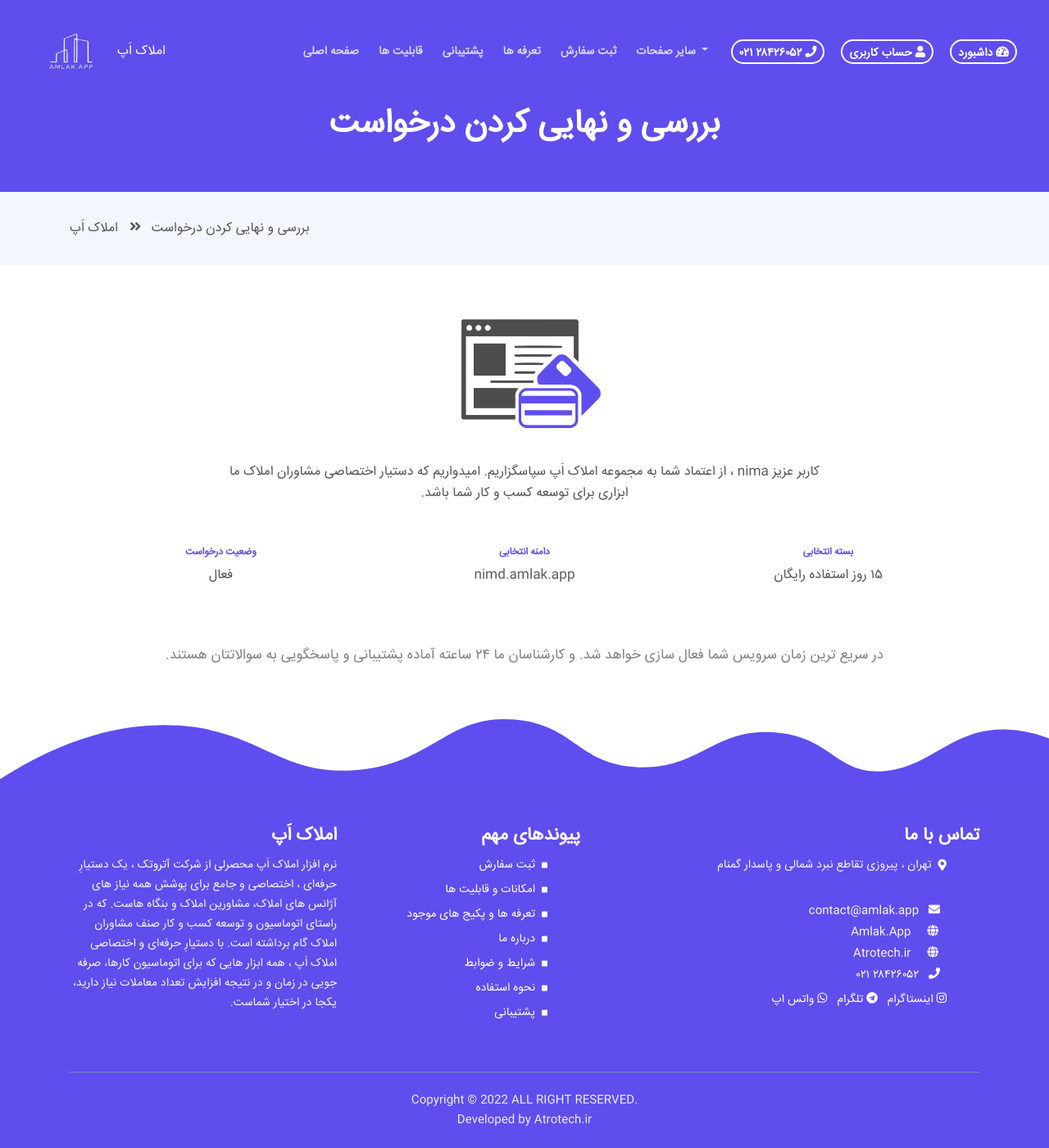
After one commit to nimadorostkar/tivo, a Django app: page /demo_checkout/1/ in a window 1280 px wide. The commit adds this page. Shown: the whole page at 82% size. Run offline with Django 3.2, Linux system fonts and the light colour scheme; a user stored in the database is signed in; data comes from the database, SQL or seed files in the repository; both versions use the stored data as it was after the commit; parts of the project's set-up code (start-up, migrations or seed data) failed here and were passed over; some libraries are stand-ins or nearby versions.

Commit message:
demo done

```diff
--- a/app/models.py
+++ b/app/models.py
@@ -131,6 +131,33 @@
 
 
 
+#------------------------------------------------------------------------------
+class Demo_req(models.Model):
+    user = models.ForeignKey(User, on_delete=models.CASCADE, verbose_name = "کاربر")
+    domain = models.CharField(max_length=80, unique=True, verbose_name="نام دامنه")
+    date_created = jmodels.jDateTimeField(auto_now_add=True, verbose_name = "تاریخ درخواست")
+    CHOICES = ( ('فعال','فعال'), ('لغو شده','لغو شده'), ('در انتظار فعال سازی','در انتظار فعال سازی'), ('منقضی شدن اعتبار','منقضی شدن اعتبار') )
+    status = models.CharField(max_length=40,choices=CHOICES, default='در انتظار فعال سازی', verbose_name = "وضعیت")
+    date_launched = jmodels.jDateField(null=True, blank=True, verbose_name = "تاریخ راه اندازی")
+
+    def get_absolute_url(self):
+        return reverse('app:demo_checkout',args=[self.id])
+
+    class Meta:
+        verbose_name = "درخواست دمو"
+        verbose_name_plural = "درخواست های دمو"
+
+    def __str__(self):
+        return str(self.user) + " | دمو ۱۵ روزه "
+
+
+
+
+
+
+
+
+
 
 
 #------------------------------------------------------------------------------
--- a/app/urls.py
+++ b/app/urls.py
@@ -10,10 +10,12 @@
     path('contact', views.contact, name='contact'),
     path('about', views.about, name='about'),
     path('request', views.request, name='request'),
+    path('demo', views.demo, name='demo'),
     path('login', views.login, name='login'),
     path('signup', views.signup, name='signup'),
     path('profile', views.profile, name='profile'),
     path('logout', LogoutView.as_view(), name="logout"),
     path('password_change/', views.password_change, name="password_change"),
     path('checkout/<int:id>/', views.checkout, name="checkout"),
+    path('demo_checkout/<int:id>/', views.demo_checkout, name="demo_checkout"),
 ]
--- a/app/views.py
+++ b/app/views.py
@@ -4,7 +4,7 @@
 from django.http import HttpResponse, HttpResponseRedirect
 from django import template
 from . import models
-from .models import Profile, Newsletter, Discounts, Package, Requests, Contact
+from .models import Profile, Newsletter, Discounts, Package, Requests, Demo_req, Contact
 from .forms import ContactForm
 from django.db.models import Count, Max, Min, Avg, Q
 from itertools import chain
@@ -157,6 +157,31 @@
 
 
 
+#-----------------------------------------------------------------------------
+@login_required(login_url="/login")
+def demo(request):
+    msg = None
+    if request.method == "POST":
+        req_doman = models.Requests.objects.all().values_list('domain',flat=True)
+        demo_domain = models.Demo_req.objects.all().values_list('domain',flat=True)
+        domains = list(chain(req_doman , demo_domain))
+        if request.POST["domain"] in domains:
+            msg = 'دامنه وارد شده قبلاً استفاده شده، لطفاً نام دیگری وارد کنید'
+        else:
+            req = Demo_req()
+            req.user = request.user
+            req.domain = request.POST['domain']
+            req.save()
+            return redirect(req.get_absolute_url())
+
+    return render(request, "demo.html", { "msg":msg })
+
+
+
+
+
+
+
 
 
 #------------------------------------------------------------------------------
@@ -222,6 +247,7 @@
 def profile(request):
     profile = get_object_or_404(Profile, user=request.user)
     user_reqs = models.Requests.objects.filter(user=request.user)
+    user_demo_reqs = models.Demo_req.objects.filter(user=request.user)
     msg = None
     if request.method == "POST":
         if len(request.POST["phone"]) != 11 :
@@ -244,7 +270,7 @@
 
 
     html_template = loader.get_template( 'profile.html' )
-    return HttpResponse(html_template.render( { 'profile':profile, 'user_reqs':user_reqs, 'msg':msg }, request) )
+    return HttpResponse(html_template.render( { 'profile':profile, 'user_reqs':user_reqs, 'user_demo_reqs':user_demo_reqs, 'msg':msg }, request) )
 
 
 
@@ -290,6 +316,16 @@
 
 
 
+#------------------------------------------------------------------------------
+@login_required(login_url='/login')
+def demo_checkout(request, id):
+    req = get_object_or_404(Demo_req, id=id)
+    html_template = loader.get_template( 'demo_checkout.html' )
+    return HttpResponse(html_template.render( { 'req':req }, request) )
+
+
+
+
 
 
 
--- /dev/null
+++ b/templates/demo_checkout.html
@@ -0,0 +1,107 @@
+{% extends "base.html" %}
+{% load static %}
+
+{% block title %} |  بررسی و نهایی کردن درخواست  {% endblock %}
+
+<!-- Specific CSS goes HERE -->
+{% block stylesheets %} {% endblock stylesheets %}
+
+{% block content %}
+
+
+
+<!-- Header -->
+<header id="header" class="ex-header">
+    <div class="container">
+        <div class="row">
+            <div class="col-md-12">
+                <h1>  بررسی و نهایی کردن درخواست  </h1>
+            </div> <!-- end of col -->
+        </div> <!-- end of row -->
+    </div> <!-- end of container -->
+</header> <!-- end of ex-header -->
+<!-- end of header -->
+
+
+<!-- Breadcrumbs -->
+<div class="ex-basic-1">
+    <div class="container">
+        <div class="row">
+            <div class="col-lg-12">
+                <div class="breadcrumbs" dir="rtl">
+                     بررسی و نهایی کردن درخواست  </a><i class="fa fa-angle-double-right"></i><span>  املاک اَپ  </span>
+                </div> <!-- end of breadcrumbs -->
+            </div> <!-- end of col -->
+        </div> <!-- end of row -->
+    </div> <!-- end of container -->
+</div> <!-- end of ex-basic-1 -->
+<!-- end of breadcrumbs -->
+
+
+
+
+
+<!-- Description -->
+  <div class="cards-1">
+      <div class="container">
+
+          <div class="row">
+              <div class="col-lg-12">
+                  <div class="above-heading">
+                    <div class="card-image">
+                        <img class="img-fluid" src="{% static 'images/payment.png' %}" alt="alternative">
+                    </div>
+                  </div>
+                  <p class="p-heading" dir="rtl"> کاربر عزیز nima ، از اعتماد شما به مجموعه املاک اَپ سپاسگزاریم. امیدواریم که دستیار اختصاصی مشاوران املاک ما ابزاری برای توسعه کسب و کار شما باشد. </p>
+              </div> <!-- end of col -->
+          </div> <!-- end of row -->
+
+          <div class="row">
+              <div class="col-lg-12" dir="rtl">
+                  <!-- Card -->
+                  <div class="card">
+                      <div class="card-body">
+                          <h6 class="above-heading" for="phone"> بسته انتخابی </h6>
+                          <p>  ۱۵ روز استفاده رایگان </p>
+                      </div>
+                  </div>
+                  <!-- Card -->
+                  <div class="card">
+                      <div class="card-body">
+                          <h6 class="above-heading" for="phone"> دامنه انتخابی </h6>
+                          <p dir="ltr"> {{ req.domain }}.amlak.app </p>
+                      </div>
+                  </div>
+                  <!-- end of card -->
+                  <!-- Card -->
+                  <div class="card">
+                      <div class="card-body">
+                        <h6 class="above-heading" for="phone"> وضعیت درخواست</h6>
+                        <p> {{ req.status }} </p>
+                      </div>
+                  </div>
+                  <!-- end of card -->
+
+              </div> <!-- end of col -->
+          </div> <!-- end of row -->
+
+
+          <p dir="rtl" style="font-size:17px; color:grey;">  در سريع ترین زمان سرویس شما فعال سازی خواهد شد. و کارشناسان ما ۲۴ ساعته آماده پشتیبانی و پاسخگویی به سوالاتتان هستند. </p>
+
+
+
+      </div> <!-- end of container -->
+  </div> <!-- end of cards-1 -->
+  <!-- end of description -->
+
+
+
+
+
+
+
+
+{% endblock content %}
+
+<!-- Specific Page JS goes HERE  -->
+{% block javascripts %} {% endblock javascripts %}
--- a/templates/index.html
+++ b/templates/index.html
@@ -24,7 +24,7 @@
                         <h1> دستیار اختصاصی مشاوران املاک </h1>
                         <p class="p-large"> با دستیارِ حرفه‌ای و اختصاصی املاک اَپ ، همه ابزار هایی که برای اتوماسیون کارها، صرفه جویی در زمان و در نتیجه افزایش تعداد معاملات نیاز دارید، یکجا در اختیار شماست. </p>
                         <a class="btn-solid-lg page-scroll" href="{% url 'app:request' %}"> ثبت درخواست </a>
-                        <a class="btn-solid-lg page-scroll" href="{% url 'app:request' %}"> ۱۵ روز استفاده رایگان </a>
+                        <a class="btn-solid-lg page-scroll" href="{% url 'app:demo' %}"> ۱۵ روز استفاده رایگان </a>
                     </div> <!-- end of text-container -->
                 </div> <!-- end of col -->
                 <div class="col-lg-6 col-xl-7">
```
Also changed, not shown: app/admin.py (+16 -1 lines), templates/demo.html (added, +115 -0 lines), templates/profile.html (+9 -0 lines), db.sqlite3.
